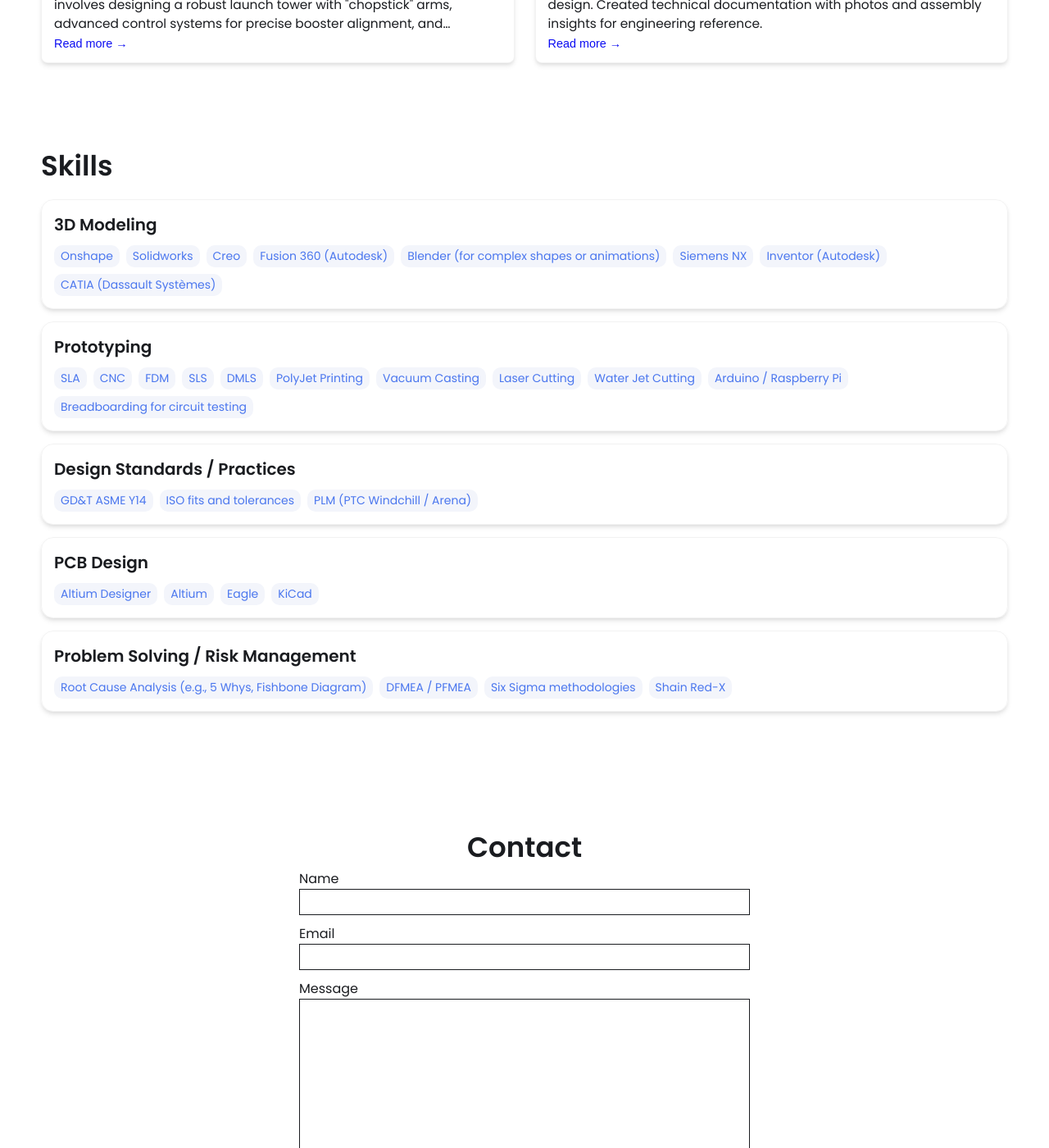
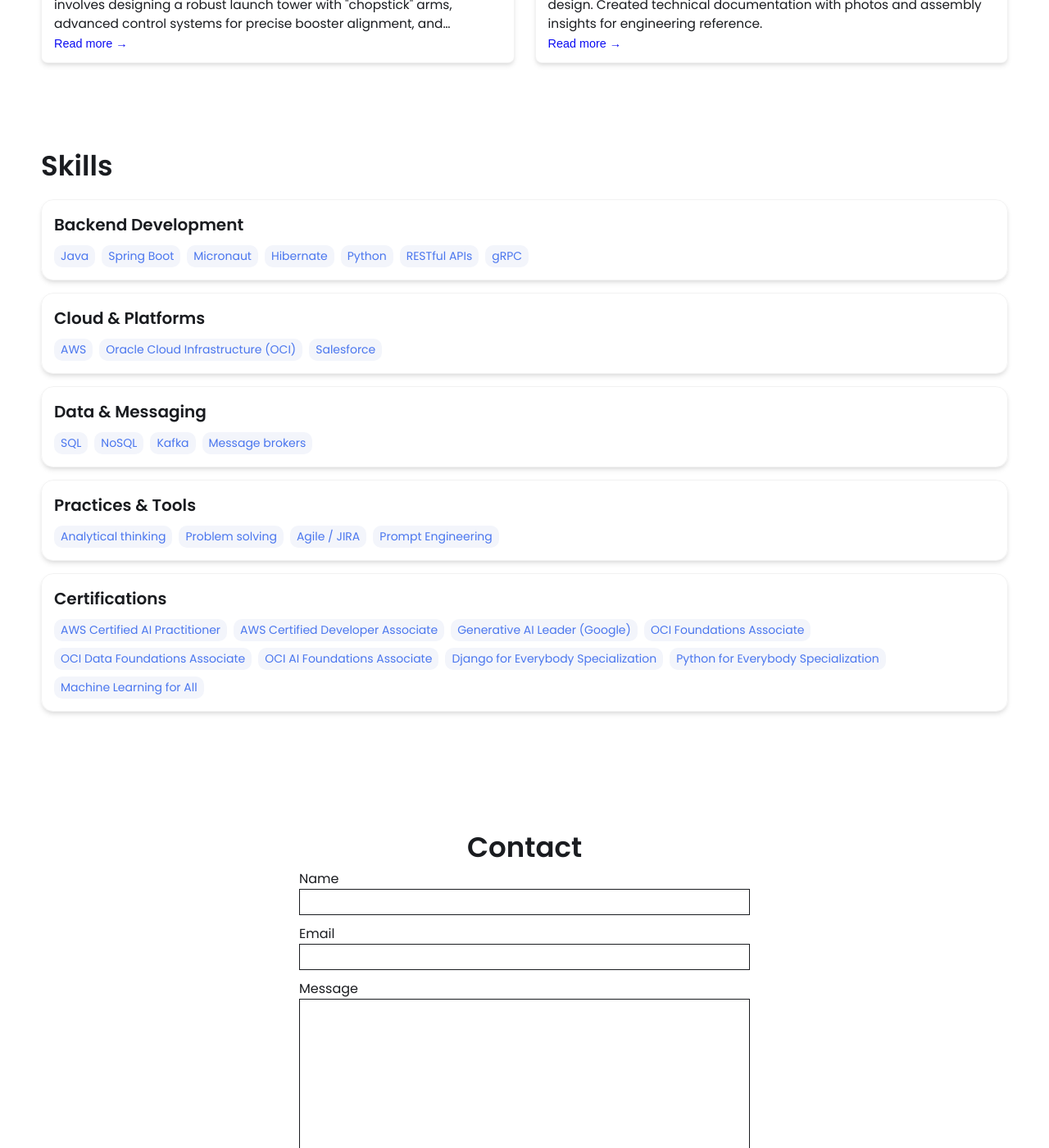
Before and after one commit to joescaos/joescaos.github.io, a Jekyll site: the page built from index.html, in a window 1280 px wide and 1400 px high, scrolled down 1449 px. Shown: the whole window at 82% size. Built offline with Jekyll 4.4.1, drawn with Linux system fonts in a browser that asks for light colours; some of the changed text lies outside the part shown.

Commit message:
Update portfolio configuration with personal details, skills, and external links for Johan Esteban Cañas Ossa.

```diff
--- a/_config.yml
+++ b/_config.yml
@@ -7,84 +7,65 @@
 
 # Main Page Setup
 
-title: John Doe's Portfolio # This is what shows up in the tab of the browser
-
-
+title: Johan Esteban Cañas Ossa — Portfolio
 
 # Hero Section
-name: John Doe
-headline: headline message
-description: >- # dont remove this line. this will ignore all new lines until the next section
-  Write an awesome intro and discuss your highlights and qualification. You can edit this
-  line in _config.yml. It will appear in your document head meta (for
-  Google search results) and in your feed.xml site description.
+name: Johan Esteban Cañas Ossa
+headline: Software Engineer · Backend Developer
+description: >-
+  Experienced Backend Developer with 5+ years designing, building, and deploying
+  high-performance software. Currently at EPAM Systems, delivering scalable
+  enterprise applications for global clients—previously Software Engineer at
+  Mercado Libre (Places / logistics). Based in Colombia. Master in Software
+  Architecture (in progress), B.S. Software Engineering.
 
-# Place your profile image in /assets/images/profile-image/folder and edit the file name
 profile_image: ./assets/images/profile-image/avatar.jpeg
 
+# Link your resume
+resume-url: /assets/resume/resume.pdf
 
-# Link your resume
-# You can place your resume in assets/resume/{resume.pdf or add external link such as pdf saved in google drive
-resume-url: https://drive.google.com/file/d/13Z3duVzh-gguPU5r03oJVEE6rV9rd3DS/view?usp=sharing # or /assets/resume/resume.pdf
+external-links:
+  linkedin: johan-esteban-cañas-ossa-51ba87135
+  github: joescaos
 
-
-# Set up external links - this will show up as small icons next to your name.
-
-external-links:    # input only your own url slug. The icons with missing entries will not appear.
-  linkedin: test    # https://www.linkedin.com/in/{your url slug}
-  github: leea12    # https://github.com/{your url slug}
-  stackoverflow: test      # https://stackoverflow.com/users/{your url slug}
-  medium:            # https://medium.com/@{your url slug}
-  x-twitter:   # https://x.com/{your url slug}
-  threads:            # https://threads.net/@{your url slug}
-  instragram:       # https://instagram.com/{your url slug}
-  youtube:           # https://youtube.com/@{your url slug}
-  discord:            # https://discord.com/users/{your url slug}
-  bluesky:           # https://bsky.app/profile/{your url slug}
-
-
-# Skills Section - Add the list of your Skills by categories/tools. The indentation for each level needs to be precise.
 skills:
-  - category: 3D Modeling
+  - category: Backend Development
     tools:
-    - Onshape
-    - Solidworks
-    - Creo
-    - Fusion 360 (Autodesk)
-    - Blender (for complex shapes or animations)
-    - Siemens NX
-    - Inventor (Autodesk)
-    - CATIA (Dassault Systèmes)
-  - category: Prototyping
+    - Java
+    - Spring Boot
+    - Micronaut
+    - Hibernate
+    - Python
+    - RESTful APIs
+    - gRPC
+  - category: Cloud & Platforms
     tools:
-    - SLA
-    - CNC
-    - FDM
-    - SLS
-    - DMLS
-    - PolyJet Printing
-    - Vacuum Casting
-    - Laser Cutting
-    - Water Jet Cutting
-    - Arduino / Raspberry Pi
-    - Breadboarding for circuit testing
-  - category: Design Standards / Practices
+    - AWS
+    - Oracle Cloud Infrastructure (OCI)
+    - Salesforce
+  - category: Data & Messaging
     tools:
-    - GD&T ASME Y14
-    - ISO fits and tolerances
-    - PLM (PTC Windchill / Arena)
-  - category: PCB Design
+    - SQL
+    - NoSQL
+    - Kafka
+    - Message brokers
+  - category: Practices & Tools
     tools:
-    - Altium Designer
-    - Altium
-    - Eagle
-    - KiCad
-  - category: Problem Solving / Risk Management
+    - Analytical thinking
+    - Problem solving
+    - Agile / JIRA
+    - Prompt Engineering
+  - category: Certifications
     tools:
-    - Root Cause Analysis (e.g., 5 Whys, Fishbone Diagram)
-    - DFMEA / PFMEA
-    - Six Sigma methodologies
-    - Shain Red-X
+    - AWS Certified AI Practitioner
+    - AWS Certified Developer Associate
+    - Generative AI Leader (Google)
+    - OCI Foundations Associate
+    - OCI Data Foundations Associate
+    - OCI AI Foundations Associate
+    - Django for Everybody Specialization
+    - Python for Everybody Specialization
+    - Machine Learning for All
 
 
 # Contact Form Setup. Setup an account and copy over the key. When someone fills out the form, it will be received in your email.
```
